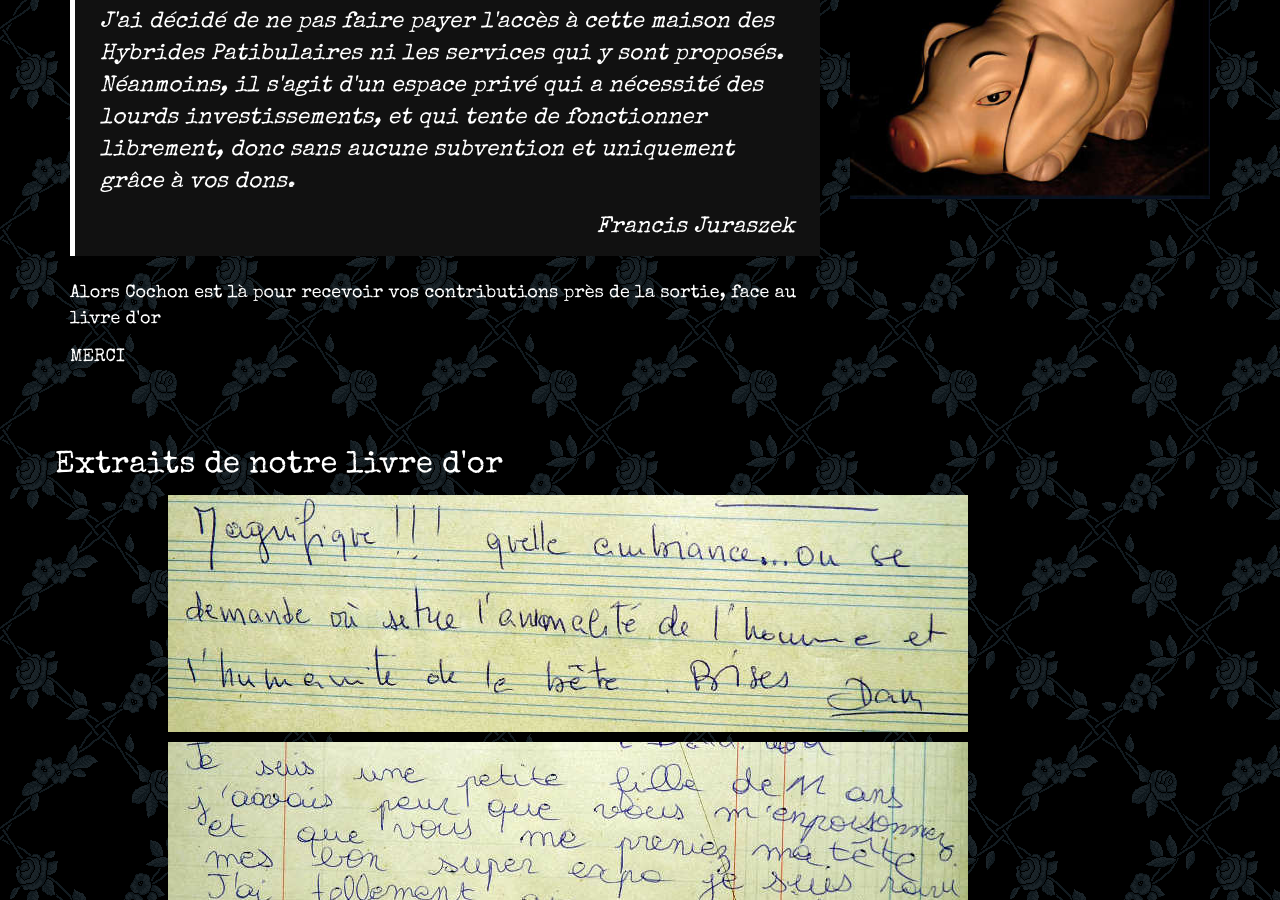
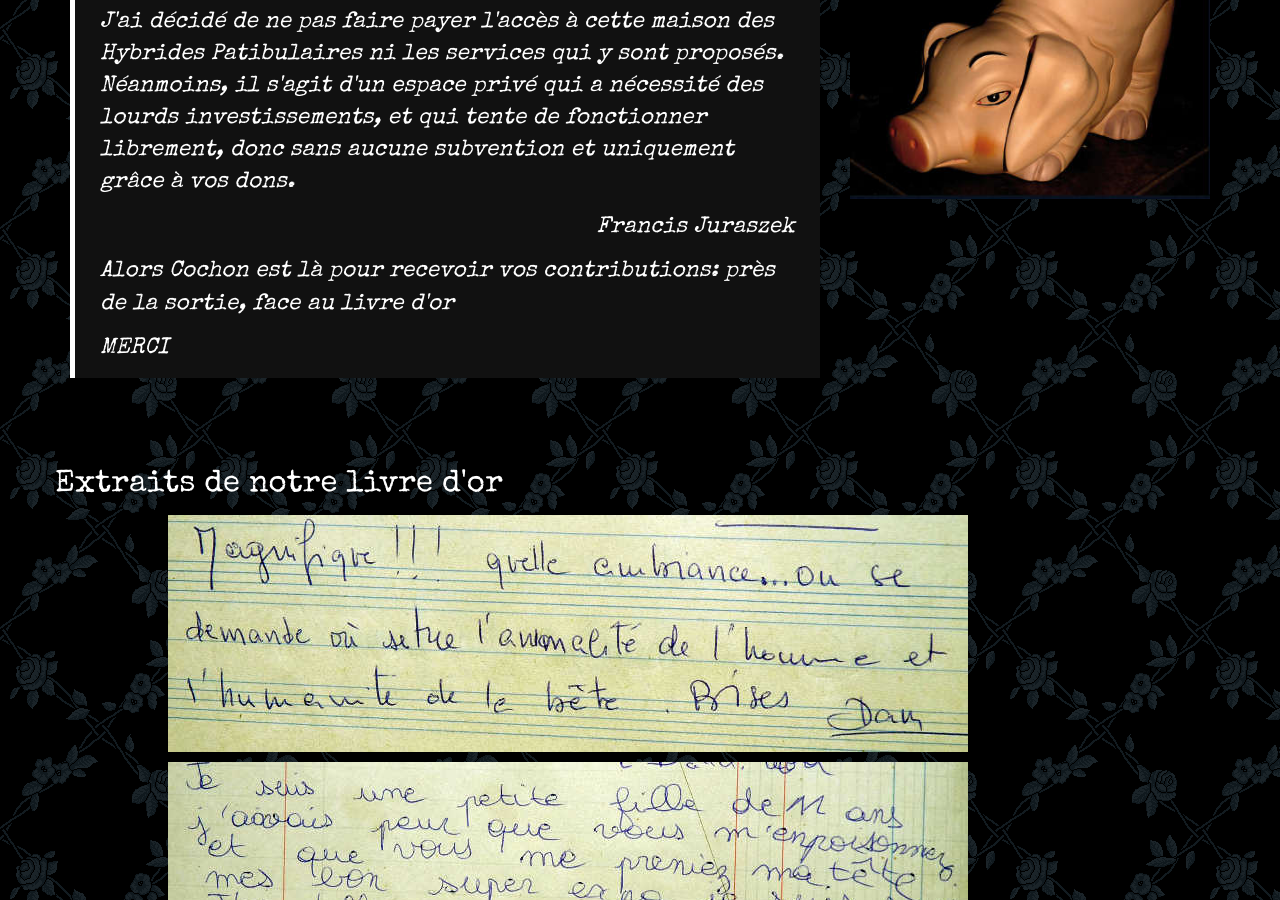
Before and after one commit to le-cube/le-cube.github.io, a Jekyll site: the page built from le-bar-des-hybrides.html, in a window 1280 px wide and 900 px high, scrolled down 1167 px. Built offline with Jekyll 4.4.1, drawn with Linux system fonts in a browser that asks for light colours.

```diff
--- a/le-bar-des-hybrides.html
+++ b/le-bar-des-hybrides.html
@@ -35,12 +35,11 @@ weight : 40
             <p>L'entrée est libre !</p>
             <p>J'ai décidé de ne pas faire payer l'accès à cette maison des Hybrides Patibulaires ni les services qui y sont proposés. Néanmoins, il s'agit d'un espace privé qui a nécessité des lourds investissements, et qui tente de fonctionner librement, donc sans aucune subvention et uniquement grâce à vos dons. </p>
             <p class="text-right"><em>Francis Juraszek</em></p>
+            <p>Alors Cochon est là pour recevoir vos contributions: près de la sortie, face au livre d'or</p>
+        <p>MERCI</p>
         </blockquote>
 
-        <p>Alors Cochon est là
-        pour recevoir vos contributions
-        près de la sortie, face au livre d'or</p>
-        <p>MERCI</p>
+
     </div>
 
     <div class="col-md-4">
```
